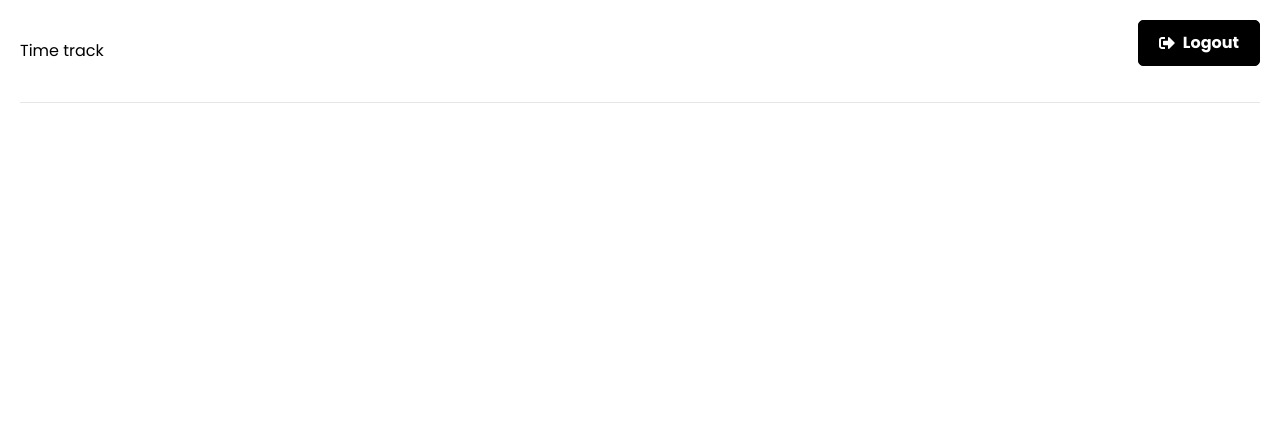
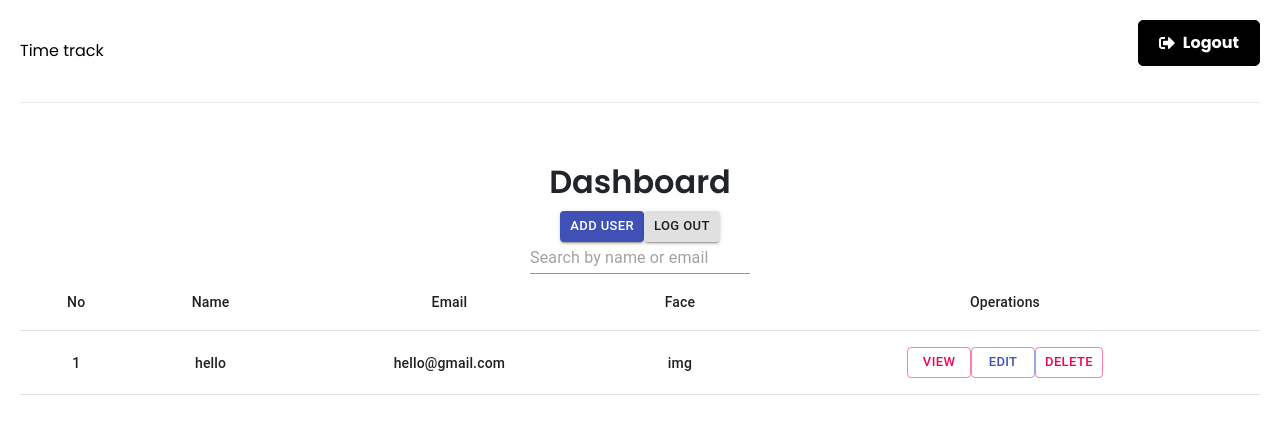
Before and after one commit to kevinsoft108/timetrack, a React (Create React App) app in the folder frontend/: page /landing in a window 1280 px wide. Before the commit this address had no page. Shown: the top 434 px of the page. Built offline with nearby package versions, Linux system fonts and the light colour scheme; sample sign-in values are in the browser's storage.

Commit message:
build_landingpage

```diff
--- a/frontend/package.json
+++ b/frontend/package.json
@@ -12,6 +12,7 @@
     "@emotion/react": "^11.11.1",
     "@emotion/styled": "^11.11.0",
     "@material-ui/core": "^4.12.4",
+    "@material-ui/lab": "^4.0.0-alpha.61",
     "@mui/x-date-pickers": "^6.17.0",
     "@reduxjs/toolkit": "^1.7.2",
     "axios": "^0.25.0",
@@ -23,7 +24,8 @@
     "react-redux": "^7.2.6",
     "react-router-dom": "^6.2.1",
     "react-scripts": "5.0.0",
-    "react-toastify": "^8.1.1"
+    "react-toastify": "^8.1.1",
+    "sweetalert": "^2.1.2"
   },
   "scripts": {
     "start": "react-scripts start",
--- a/frontend/src/App.js
+++ b/frontend/src/App.js
@@ -6,7 +6,7 @@ import Dashboard from './pages/Dashboard'
 import Login from './pages/Login'
 import Register from './pages/Register'
 import Timetrack from './pages/Timetrack'
-
+import Landing from './pages/subcomponents/Landing'
 function App() {
   return (
     <>
@@ -15,6 +15,7 @@ function App() {
           <Header />
           <Routes>
             <Route path='/' element={<Dashboard />} />
+            <Route path='/landing' element={<Landing />} />
             <Route path='/timetrack' element={<Timetrack />} />
             <Route path='/login' element={<Login />} />
             <Route path='/register' element={<Register />} />
--- a/frontend/src/pages/Timetrack.jsx
+++ b/frontend/src/pages/Timetrack.jsx
@@ -30,27 +30,25 @@ const Timetrack = () => {
         for (let i = 0; i < date.length - 1; i++) {
           let hour = Math.floor((date[i + 1].sum - date[i].sum) / 60);
           let minute = (date[i + 1].sum - date[i].sum) % 60;
-          let percent = 100 * (date[i + 1].sum - date[i].sum) / 1440;
-          let color;
-
+          let value = 100 * (date[i + 1].sum - date[i].sum) / 1440;
+          let color = !(i % 2) ? 'red' : 'green';
           showMsg.push({
-            index: i,
-            from: date[i],
-            to: date[i + 1],
-            duration: {
-              hour: hour,
-              minute: minute
-            },
-            percent: percent,
-            color: color
+            value: value,
+            color: color,
+            data: {
+              duration: {
+                hour: hour,
+                minute: minute
+              },
+              start: date[i],
+              end: date[i + 1]
+            }
           })
         }
         setTimetrack(showMsg);
       })
       .catch(error => console.log(error))
   }, []);
-
-  console.log(timetrack);
 
   return (
     <div>
@@ -73,7 +71,7 @@ const Timetrack = () => {
           />
         </LocalizationProvider>
       </div>
-      <Timetrack_table />
+      <Timetrack_table timetrack={timetrack} />
     </div>
   );
 }
--- /dev/null
+++ b/frontend/src/pages/subcomponents/Landing.jsx
@@ -0,0 +1,268 @@
+import { useState } from 'react';
+import {
+  Button, TextField, Dialog, DialogActions, LinearProgress,
+  DialogTitle, DialogContent, TableBody, Table,
+  TableContainer, TableHead, TableRow, TableCell
+} from '@material-ui/core';
+import { Pagination } from '@material-ui/lab';
+import swal from 'sweetalert';
+// import { withRouter } from './utils';
+const Landing = () => {
+  const [openUserModal, setOpenUserModal] = useState('');
+  const [openUserEditModal, setOpenUserEditModal] = useState(false);
+  const [id, setId] = useState('');
+  const [email, setEmail] = useState('');
+  const [username, setUsername] = useState('');
+  const [confirm_password, setConfirm_password] = useState('');
+  const [file, setFile] = useState('');
+  const [fileName, setFileName] = useState('');
+  const [search, setSearch] = useState('');
+  const [users, setUsers] = useState([]);
+  const [page, setPage] = useState(0);
+  const [loading, setLoading] = useState(false);
+  const [password, setPassword] = useState('');
+
+  const handleUserOpen = () => {
+    setOpenUserModal(true)
+    setId('')
+    setUsername('')
+    setEmail('')
+    setPassword('')
+    setConfirm_password('')
+    setFileName('')
+  }
+
+  const handleUserClose = () => {
+    setOpenUserModal(false)
+  }
+
+  const handleUserEditClose = () => {
+    setOpenUserEditModal(false)
+  }
+
+  const handleUserEditOpen = () => {
+    setOpenUserEditModal(true)
+  }
+
+
+
+  return (
+    <div>
+      <div>
+        <h2>Dashboard</h2>
+        <Button
+          className="button_style"
+          variant="contained"
+          color="primary"
+          size="small"
+          onClick={handleUserOpen}
+        >
+          Add User
+        </Button>
+        <Button
+          className="button_style"
+          variant="contained"
+          size="small"
+        // onClick={logOut}
+        >
+          Log Out
+        </Button>
+      </div>
+
+      {/* Edit User */}
+      <Dialog
+        open={openUserEditModal}
+        onClose={handleUserClose}
+        aria-labelledby="alert-dialog-title"
+        aria-describedby="alert-dialog-description"
+      >
+        <DialogTitle id="alert-dialog-title">Edit User</DialogTitle>
+        <DialogContent>
+          <TextField
+            id="standard-basic"
+            type="text"
+            autoComplete="off"
+            name="username"
+            value={username}
+            onChange={(e) => setUsername(e.target.value)}
+            placeholder="User Name"
+            required
+          /><br />
+          <TextField
+            id="standard-basic"
+            type="text"
+            autoComplete="off"
+            name="email"
+            value={email}
+            onChange={(e) => setEmail(e.target.value)}
+            placeholder="Email"
+            required
+          /><br />
+          <TextField
+            id="standard-basic"
+            type="text"
+            autoComplete="off"
+            name="password"
+            value={password}
+            onChange={(e) => setPassword(e.target.value)}
+            placeholder="Password"
+            required
+          /><br />
+          <TextField
+            id="standard-basic"
+            type="text"
+            autoComplete="off"
+            name="confirm_password"
+            value={confirm_password}
+            onChange={(e) => setConfirm_password(e.target.value)}
+            placeholder="Confirm Password"
+            required
+          /><br />
+        </DialogContent>
+
+        <DialogActions>
+          <Button
+            onClick={handleUserEditClose}
+            color="primary">
+            Cancel
+          </Button>
+          <Button
+            disabled={username == '' || email == '' || password == '' || confirm_password == ''}
+            // onClick={(e) => this.updateUser()}
+            color="primary" autoFocus>
+            Edit User
+          </Button>
+        </DialogActions>
+      </Dialog>
+
+      {/* Add User */}
+      <Dialog
+        open={openUserModal}
+        onClose={handleUserClose}
+        aria-labelledby="alert-dialog-title"
+        aria-describedby="alert-dialog-description"
+      >
+        <DialogTitle id="alert-dialog-title">Add User</DialogTitle>
+        <DialogContent>
+          <TextField
+            id="standard-basic"
+            type="text"
+            autoComplete="off"
+            name="username"
+            value={username}
+            onChange={e => setUsername(e.target.value)}
+            placeholder="User Name"
+            required
+          /><br />
+          <TextField
+            id="standard-basic"
+            type="text"
+            autoComplete="off"
+            name="email"
+            value={email}
+            onChange={e => setEmail(e.target.value)}
+            placeholder="Email"
+            required
+          /><br />
+          <TextField
+            id="standard-basic"
+            type="password"
+            autoComplete="off"
+            name="password"
+            value={password}
+            onChange={e => setPassword(e.target.value)}
+            placeholder="Password"
+            required
+          /><br />
+          <TextField
+            id="standard-basic"
+            type="password"
+            autoComplete="off"
+            name="confirm_password"
+            value={confirm_password}
+            onChange={e => setConfirm_password(e.target.value)}
+            placeholder="Confirm Password"
+            required
+          /><br /><br />
+        </DialogContent>
+
+        <DialogActions>
+          <Button
+            onClick={handleUserClose}
+            color="primary">
+            Cancel
+          </Button>
+          <Button
+            disabled={username == '' || email == '' || password == '' || confirm_password == ''}
+            // onClick={(e) => this.addUser()}
+            color="primary" autoFocus>
+            Add User
+          </Button>
+        </DialogActions>
+      </Dialog>
+
+      <TableContainer>
+        <TextField
+          id="standard-basic"
+          type="search"
+          autoComplete="off"
+          name="search"
+          value={search}
+          // onChange={this.onChange}
+          placeholder="Search by name or email"
+          required
+        />
+        <Table aria-label="simple table">
+          <TableHead>
+            <TableRow>
+              <TableCell align="center">No</TableCell>
+              <TableCell align="center">Name</TableCell>
+              <TableCell align="center">Email</TableCell>
+              <TableCell align="center">Face</TableCell>
+              <TableCell align="center">Operations</TableCell>
+            </TableRow>
+            <TableRow>
+              <TableCell align="center" component="th" scope="row">
+                1
+              </TableCell>
+              <TableCell align="center">hello</TableCell>
+              <TableCell align="center">hello@gmail.com</TableCell>
+              <TableCell align="center">img</TableCell>
+              <TableCell align="center">
+                <Button
+                  className="button_style"
+                  variant="outlined"
+                  color="secondary"
+                  size="small"
+                // onClick={(e) => this.handleTrackOpen(row)}
+                >
+                  View
+                </Button>
+                <Button
+                  className="button_style"
+                  variant="outlined"
+                  color="primary"
+                  size="small"
+                  onClick={(e) => handleUserEditOpen()}
+                >
+                  Edit
+                </Button>
+                <Button
+                  className="button_style"
+                  variant="outlined"
+                  color="secondary"
+                  size="small"
+                // onClick={(e) => this.deleteUser(row._id)}
+                >
+                  Delete
+                </Button>
+              </TableCell>
+            </TableRow>
+          </TableHead>
+        </Table>
+      </TableContainer>
+    </div>
+  );
+}
+
+export default Landing;
```
Also changed, not shown: frontend/src/pages/subcomponents/Timetrack_table.jsx (+51 -3 lines), 1 other file (tests, documents, lock files or other folders).
